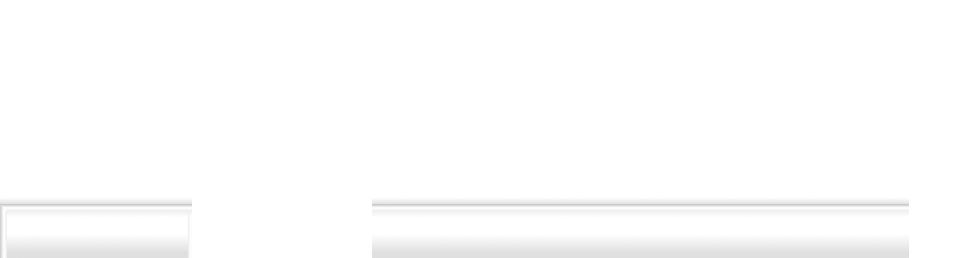
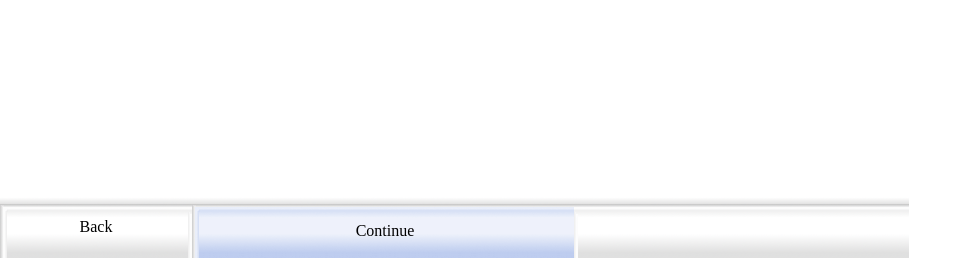
Before and after one commit to TheTechRobo/ShopChannel, a PHP site: page /patches/list_warn.php in a window 1280 px wide. Shown: the part 542-800 px from the top of the page, without its empty margins (0-972 px from the left). Run offline with PHP 8.4, Linux system fonts and the light colour scheme.

Commit message:
Added a fade in effect for the warning page

```diff
--- a/public_html/patches/list_warn.php
+++ b/public_html/patches/list_warn.php
@@ -11,21 +11,23 @@
 
 <!--Header-->
 <center>
-	<img src="../asset/bg/warning_top.png" class="imgWarningTop">
-	<h2 class="warnHeader">Warning</h2>
+	<img src="../asset/bg/warning_top.png" class="imgWarningTop" id="fadeineffect">
+	<h2 class="warnHeader" id="fadeineffect">Warning</h2>
 
 	<!--Warning text-->
-	<p class="warning">Warning! Patches are not brick-safe and they make
+	<p class="warning" id="fadeineffect">Warning! Patches are not brick-safe and they make
 	permanent changes to your Wii data. Use these tools at your own risk.</p>
 
-	<p>(More detail can be added here later)</p>
+	<p id="fadeineffect">(More detail can be added here later)</p>
 	<!--Footer & buttons-->
 
 	<div class="divWarningBottom">
-		<img src="../asset/bg/warning_bottom.png" class="imgWarningBottom">
+		<img src="../asset/bg/warning_bottom.png" class="imgWarningBottom" id="imgWarnBottom">
 		<div class="btnWarnReturn" id="btnWarnReturn" onmouseover="document.getElementById('btnWarnReturn').style.background='url(../asset/button/warnReturnHover.png)';" onmouseout="document.getElementById('btnWarnReturn').style.background='url(../asset/button/warnReturn.png)';" onclick="window.history.back()">
+			<p id="fadeineffect" class="warnButtonText">Back</p>
 		</div>
 		<div class="btnWarnContinue" id="btnWarnContinue" onmouseover="document.getElementById('btnWarnContinue').style.background='url(../asset/button/warnContinueHover.png)';" onmouseout="document.getElementById('btnWarnContinue').style.background='url(../asset/button/warnContinue.png)';" onclick="window.location = '../list.php?category=2'">
+			<p id="fadeineffect" class="warnButtonText">Continue</p>
 		</div>
 	</div>
 </center>
@@ -34,13 +36,37 @@ permanent changes to your Wii data. Use these tools at your own risk.</p>-->
 <!--<p><button onclick="window.history.back()">bring me back home daddy</button></p>-->
 </body>
 <script>
-window.onload = ButtonDelay;
+var count = 0;
+var count2 = 0;
+window.onload = FadeIn;
 
 function ButtonDelay() {
-	setTimeout(ShowButton, 3000);
+	setTimeout(FadeInButton, 3000);
 }
 function ShowButton() {
+	document.getElementById("btnWarnContinue").style.opacity = "0";
 	document.getElementById("btnWarnContinue").style.visibility = 'visible';
+	FadeInButton();
+}
+function FadeIn() {
+	if (count < 1.1) {
+		document.getElementById("fadeineffect").style.opacity = count;
+		document.getElementById("imgWarnBottom").style.opacity = count;
+		document.getElementById("btnWarnReturn").style.opacity = count;
+		count = count + 0.1;
+		setTimeout(FadeIn, 50);
+	}
+	else {
+		ButtonDelay();
+	}
+}
+function FadeInButton() {
+	document.getElementById("btnWarnContinue").style.visibility = 'visible';
+	if (count2 < 1.1) {
+		document.getElementById("btnWarnContinue").style.opacity = count2;
+		count2 = count2 + 0.1;
+		setTimeout(FadeInButton, 50);
+	}
 }
 </script>
 </html>
```
